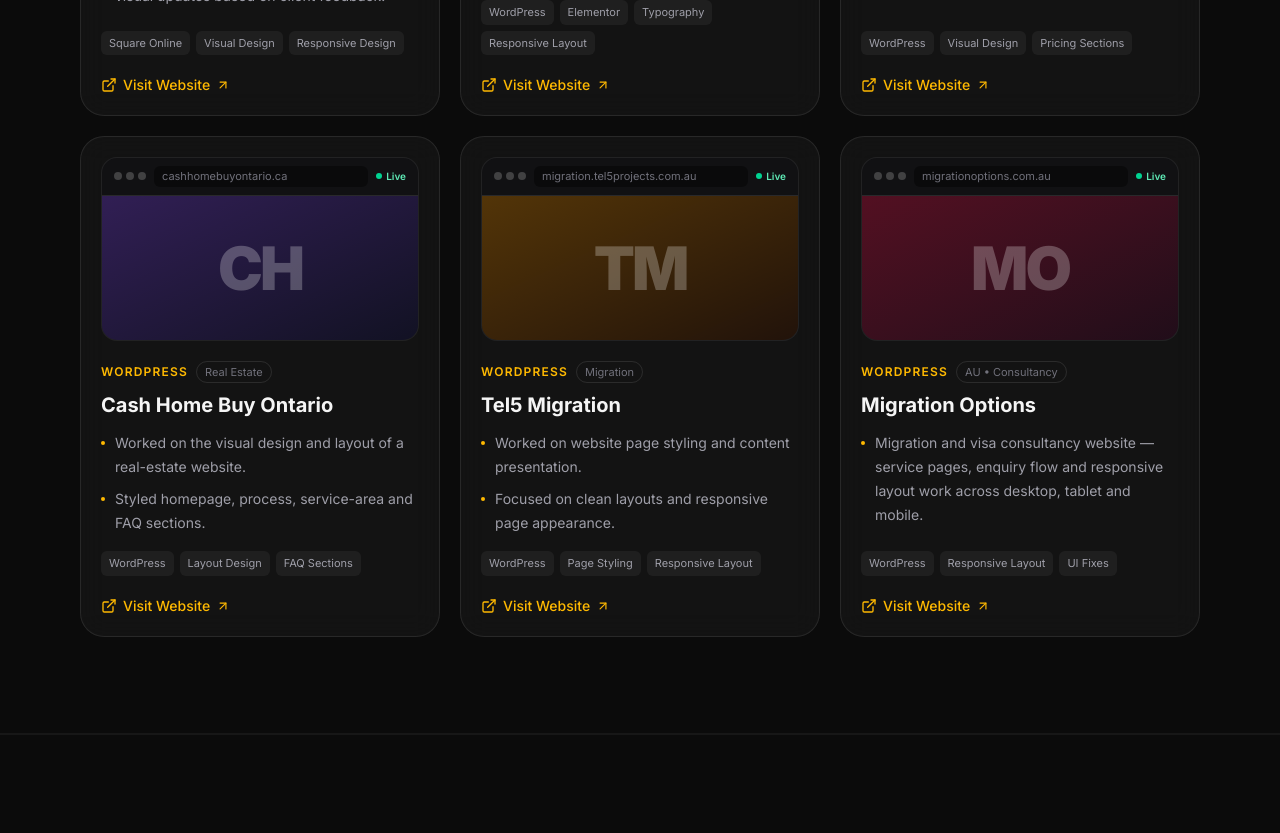
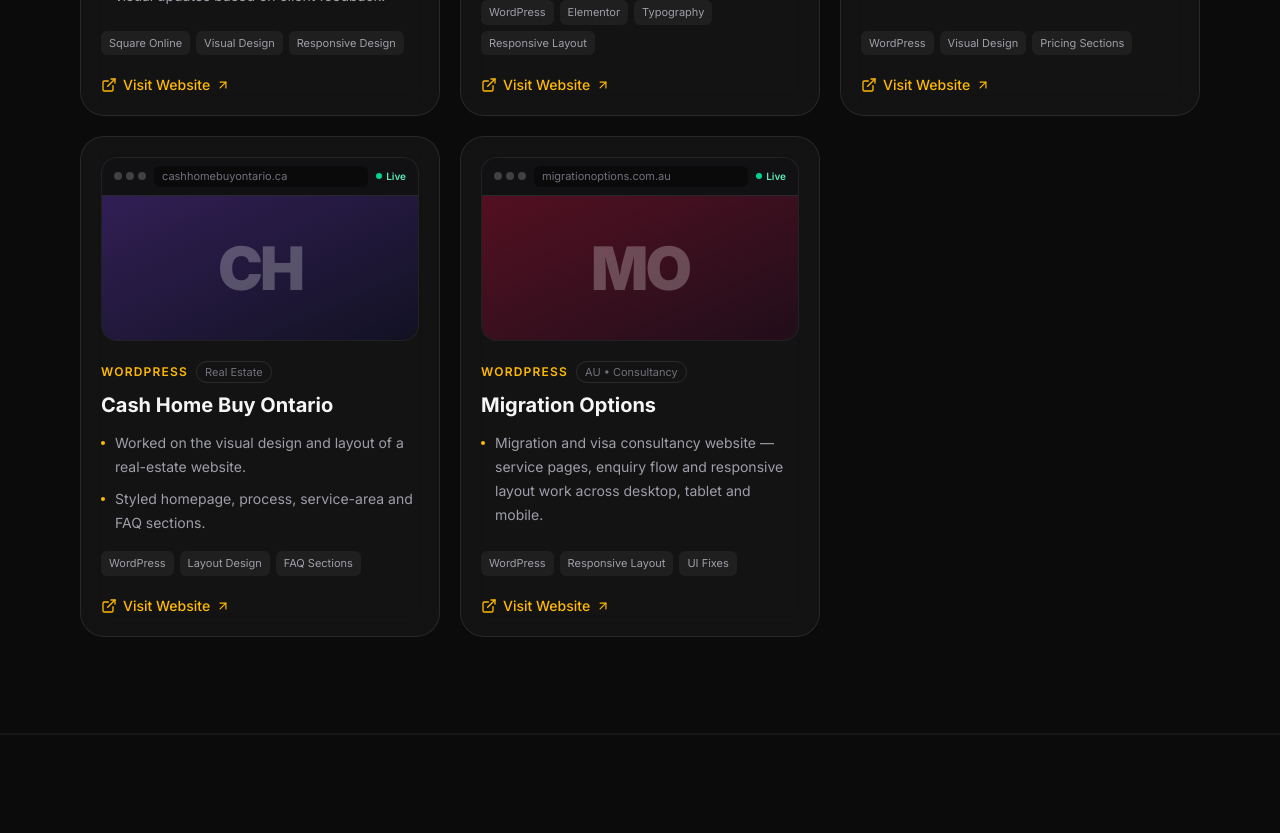
Before and after one commit to Babita-Dhiman/Portfolio, a React (Vite) app: page / in a window 1280 px wide. Shown: the part 3500-4333 px from the top of the page. Built offline with nearby package versions, Linux system fonts and the light colour scheme.

Commit message:
Remove Tel5 Migration project

```diff
--- a/src/data/projects.js
+++ b/src/data/projects.js
@@ -52,18 +52,6 @@ export const projects = [
     accent: "from-violet-500/30 to-indigo-500/10",
   },
   {
-    title: "Tel5 Migration",
-    category: "WordPress",
-    live: "https://migration.tel5projects.com.au/",
-    points: [
-      "Worked on website page styling and content presentation.",
-      "Focused on clean layouts and responsive page appearance.",
-    ],
-    tech: ["WordPress", "Page Styling", "Responsive Layout"],
-    tag: "Migration",
-    accent: "from-amber-500/30 to-orange-500/10",
-  },
-  {
     title: "Migration Options",
     category: "WordPress",
     live: "https://www.migrationoptions.com.au/",
```
